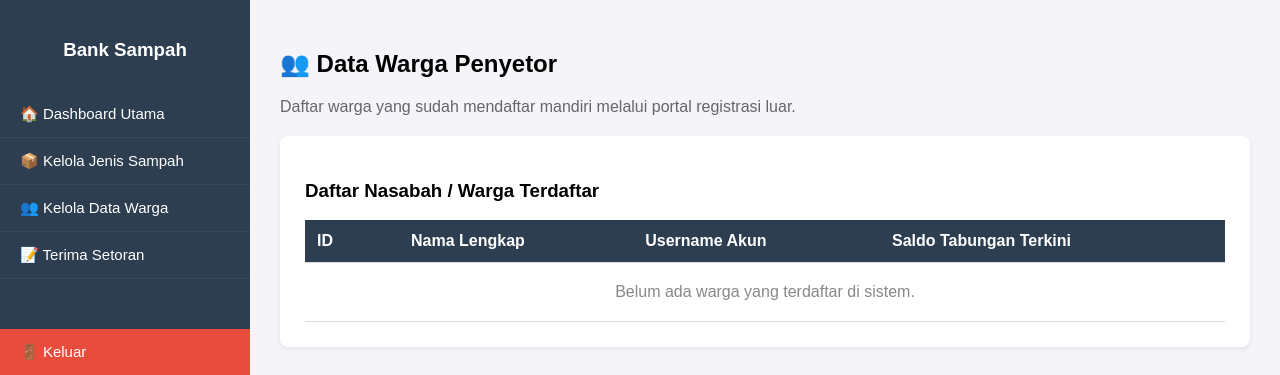
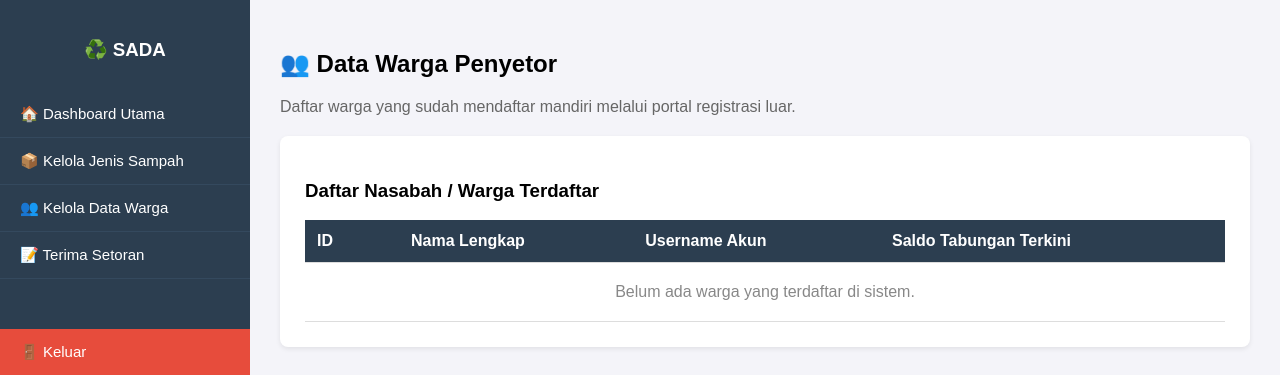
Before and after one commit to Aliansyah20/Bank-Sampah-Web, a Flask app: template app/templates/dashboard/kelola_warga.html in a window 1280 px wide. Shown: the top 375 px of the page. Run offline with Flask 3, Linux system fonts and the light colour scheme; the template is opened without the code that fills it, so the values that code supplies are empty.

Commit message:
Update base_sekben.html

```diff
--- a/app/templates/dashboard/base_sekben.html
+++ b/app/templates/dashboard/base_sekben.html
@@ -45,7 +45,7 @@
 
     <!-- SIDEBAR PERMANEN -->
     <div class="sidebar">
-        <h3>Bank Sampah</h3>
+        <h3>♻️ SADA </h3>
         <a href="/sekben/dashboard">🏠 Dashboard Utama</a>
         <a href="/sekben/jenis-sampah">📦 Kelola Jenis Sampah</a>
         <a href="/sekben/warga">👥 Kelola Data Warga</a>
```
